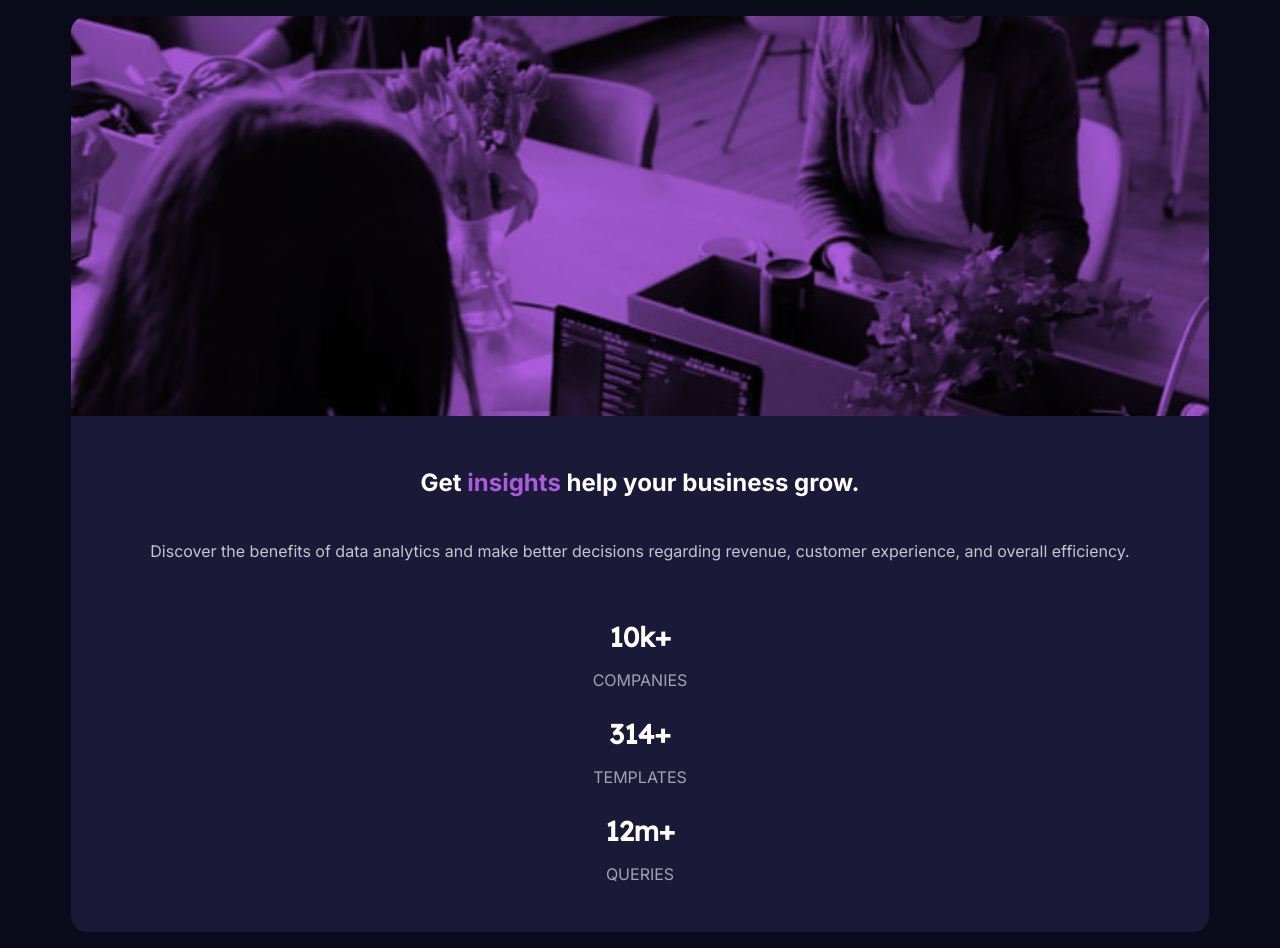
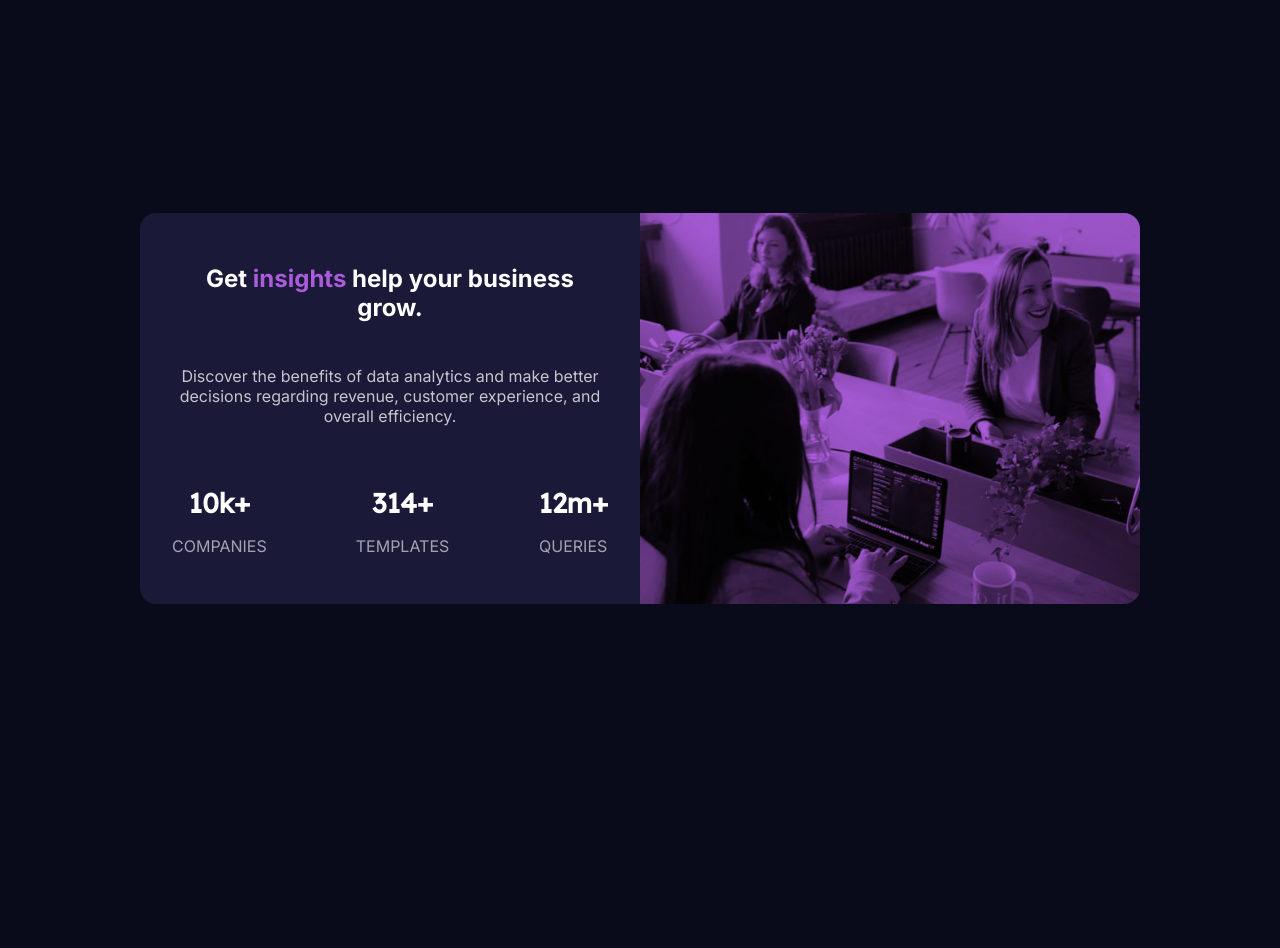
Before and after one commit to Camiloortiz44/Camiloortiz44-stats-preview-card-component-main, a plain HTML site: page index.html in a window 1280 px wide. After the commit the page ends 816 px from the top, so only its background shows below. Drawn offline with Linux system fonts and the light colour scheme.

Commit message:
Updating css order

```diff
--- a/css/style.css
+++ b/css/style.css
@@ -1,46 +1,83 @@
 :root{
-    --Very-dark-blue: hsl(233, 47%, 7%);
     --Dark-desaturated-blue: hsl(244, 38%, 16%);
-    --Soft-violet: hsl(277, 64%, 61%);
-    --White: hsl(0, 0%, 100%);
     --Slightly-transparent-white: hsla(0, 0%, 100%, 0.75);
     --Slightly-transparent-white-dos: hsla(0, 0%, 100%, 0.6);
-}
-html{
-    box-sizing: border-box;
+    --Soft-violet: hsl(277, 64%, 61%);
+    --Very-dark-blue: hsl(233, 47%, 7%);
+    --White: hsl(0, 0%, 100%);
 }
 body{
     background: var(--Very-dark-blue);
     font-family: 'Inter', sans-serif;
     /* font-family: 'Lexend Deca', sans-serif;*/
 }
+html{
+    box-sizing: border-box;
+}
 span{
     color: var(--Soft-violet) ;
 }
-
 .container {
     margin: 1em auto;
     width: 90%;
 }
-
+@media (min-width: 768px){
+    .container {
+        margin-bottom: 0;
+        margin-top: 0;
+    }
+}
 .card {
     background: var(--Dark-desaturated-blue);
     border-radius: 1em;
     overflow: hidden;
 }
+
+@media (min-width: 768px){
+    .card{
+        display: flex;
+        max-width: 1000px;
+
+    }
+}
+.cards{
+    display: flex;
+    justify-content: center;
+}
+@media (min-width: 768px){
+    .cards{
+        align-items: center;
+        height: 100vh;
+    }
+}
 .card-image{
+    background-blend-mode: multiply;
+    background-color: var(--Soft-violet);
     background-image: url('../images/image-header-mobile.jpg');
-    background-color: var(--Soft-violet);
-    background-blend-mode: multiply;
+    background-position: center ;
     background-repeat: no-repeat;
-    background-position: center ;
     background-size: cover;
     height: 400px;
+}
+@media (min-width: 768px){
+    .card-col-body{
+        flex: 1;
+        order: 1;
+    }
+    .card-image{
+        height: auto;
+        flex: 1;
+        order: 2;
+        width: 400px;
+    }
 }
 .card-body{
     color: var(--White);
     text-align: center;
     padding: 2em 2em;
+}
+.box-text{
+    color: var(--Slightly-transparent-white-dos);
 }
 .card_title{
     font-weight: 700;
@@ -49,16 +86,14 @@ span{
 .card-title-text{
     color: var(--Slightly-transparent-white);
 }
-.box-text{
-    color: var(--Slightly-transparent-white-dos);
-}
 .footer{
     padding-top: 1em;
 }
-.footer-tittle {
-    font-family: 'Lexend Deca', sans-serif;
-    font-size: 1.7em;
-    margin-bottom: 0.3em;
+@media (min-width: 768px){
+    .footer{
+        display: flex;
+        justify-content: space-between;
+    }
 }
 .footer-text{
     color: var(--Slightly-transparent-white-dos);
@@ -66,3 +101,8 @@ span{
     letter-spacing: 1px;
     margin-top: 0;
 }
+.footer-tittle {
+    font-family: 'Lexend Deca', sans-serif;
+    font-size: 1.7em;
+    margin-bottom: 0.3em;
+}
--- a/index.html
+++ b/index.html
@@ -12,10 +12,10 @@
 </head>
 <body>
     <main class="container">
-      <div class="card">
-        <article class="cards">
+      <div class="cards">
+        <article class="card">
           <div class="card-image"></div>
-            <div class="card-col-img">
+            <div class="card-col-body">
               <div class="card-body">
                 <h1 class="card_title">Get <span>insights</span> help your business grow.</h1>
                 <p class="card-title-text">Discover the benefits of data analytics and make better decisions regarding revenue, customer experience, and overall efficiency.</p>
```
